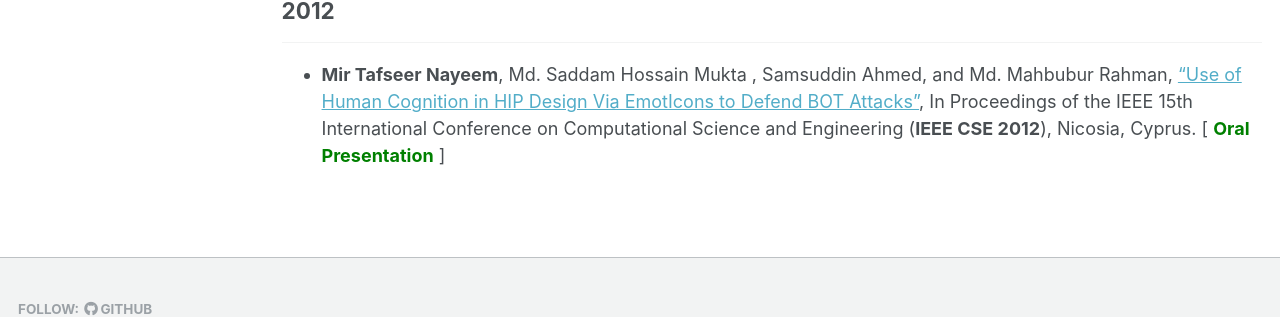
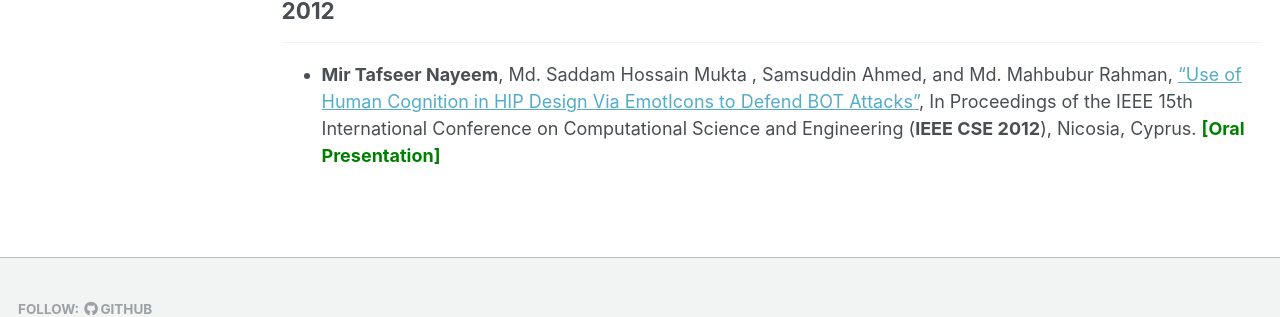
Before and after one commit to sujan-sarker/sujan-sarker.github.io, a Jekyll site: the page built from _pages/publications.md, in a window 1280 px wide and 900 px high, scrolled down 1427 px. Shown: the part 515-832 px from the top of the window. Built offline with Jekyll 4.4.1, drawn with Linux system fonts in a browser that asks for light colours.

Commit message:
Update publications.md

```diff
--- a/_pages/publications.md
+++ b/_pages/publications.md
@@ -48,4 +48,4 @@ author_profile: true
 
 ## 2012
 -----------
-*  **Mir Tafseer Nayeem**, Md. Saddam Hossain Mukta , Samsuddin Ahmed, and Md. Mahbubur Rahman, [“Use of Human Cognition in HIP Design Via EmotIcons to Defend BOT Attacks”](https://ieeexplore.ieee.org/document/6417291/), In Proceedings of the IEEE 15th International Conference on Computational Science and Engineering (**IEEE CSE 2012**), Nicosia, Cyprus. [<span style ="color:Green"> **Oral Presentation** </span>]
+*  **Mir Tafseer Nayeem**, Md. Saddam Hossain Mukta , Samsuddin Ahmed, and Md. Mahbubur Rahman, [“Use of Human Cognition in HIP Design Via EmotIcons to Defend BOT Attacks”](https://ieeexplore.ieee.org/document/6417291/), In Proceedings of the IEEE 15th International Conference on Computational Science and Engineering (**IEEE CSE 2012**), Nicosia, Cyprus. <span style ="color:Green"> **[Oral Presentation]** </span>
```
